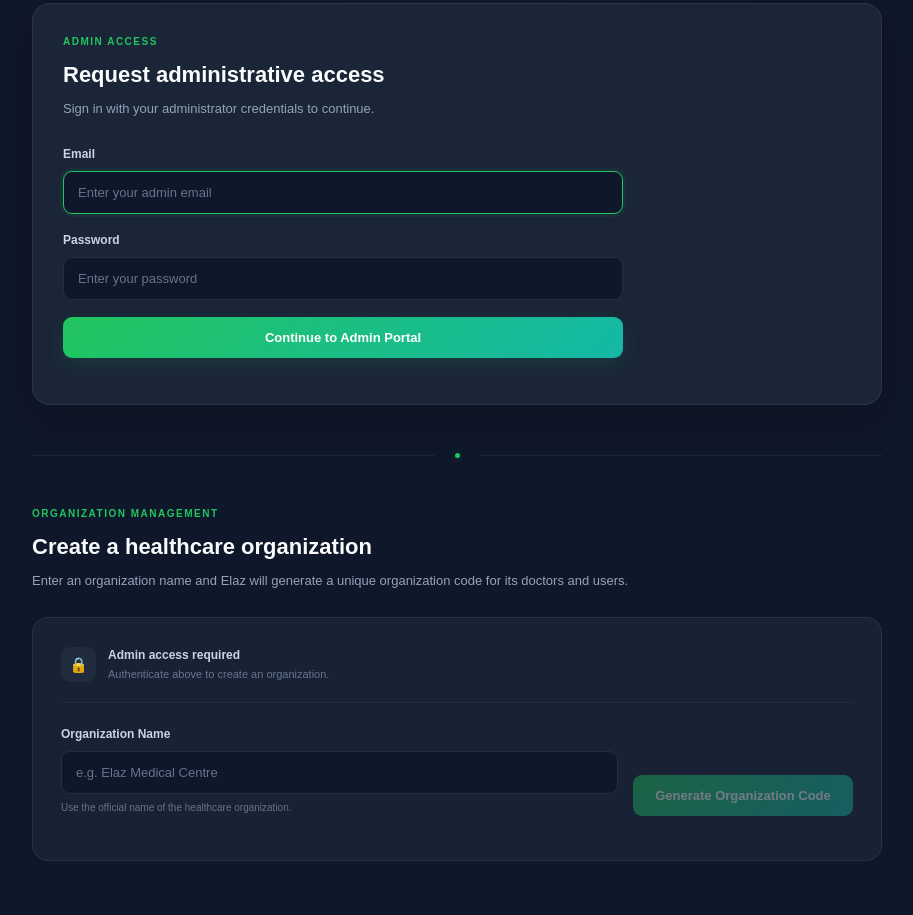
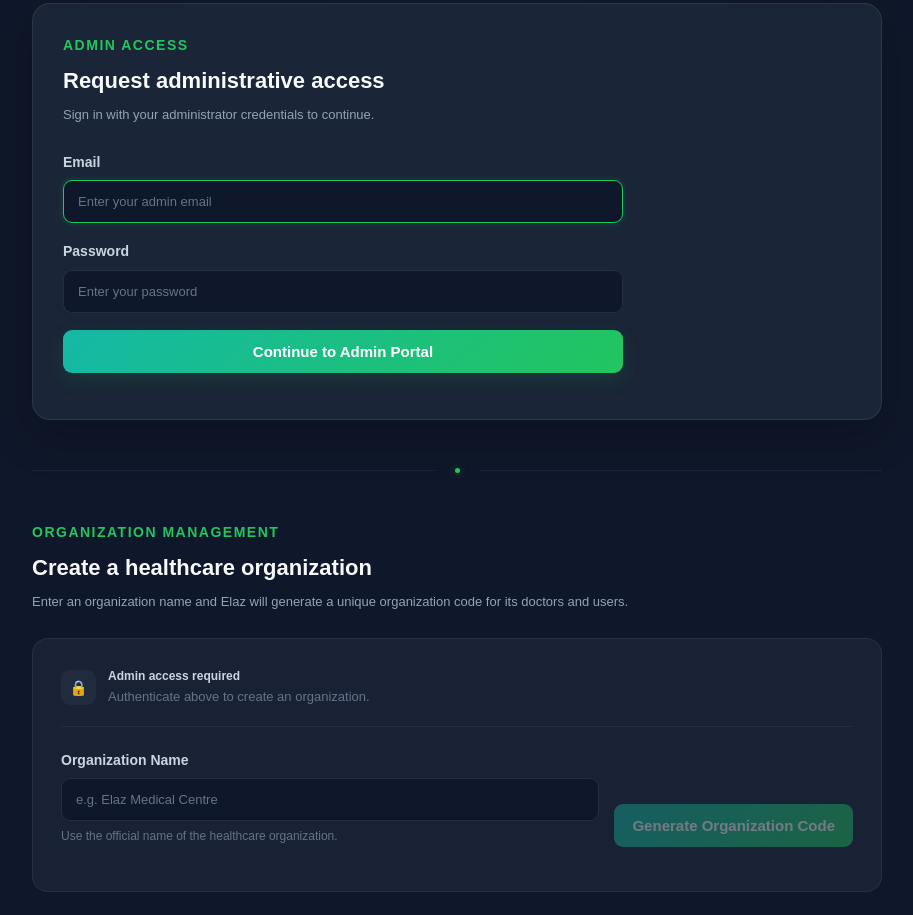
Before and after one commit to Indomitable-Essence/IoT-Health-Monitoring-System, a plain HTML site: page Frontend/admin.html in a window 1280 px wide. Shown: the part 415-1330 px from the top of the page, without its empty margins (183-1096 px from the left). Drawn offline with Linux system fonts and the light colour scheme.

Commit message:
Admin styling

```diff
--- a/Backend/index.js
+++ b/Backend/index.js
@@ -914,11 +914,6 @@ app.get(
     }
 );
 
-
-// =====================================================
-// REGISTER PATIENT
-// =====================================================
-
 app.post(
     "/patients",
     requireDoctorLogin,
--- a/Frontend/admin.css
+++ b/Frontend/admin.css
@@ -9,7 +9,6 @@ html {
 body {
     margin: 0;
     min-height: 100vh;
-
     background:
         radial-gradient(
             circle at 50% 0%,
@@ -229,7 +228,7 @@ body {
 
     color: #22C55E;
 
-    font-size: 10px;
+    font-size: 14px;
 
     font-weight: 700;
 
@@ -298,7 +297,7 @@ body {
 
     color: #CBD5E1;
 
-    font-size: 12px;
+    font-size: 14px;
 
     font-weight: 600;
 }
@@ -341,12 +340,6 @@ body {
     box-shadow:
         0 0 0 3px rgba(34, 197, 94, 0.07);
 }
-
-
-/* =========================================================
-   7. BUTTONS
-   ========================================================= */
-
 .primary-btn,
 .create-btn {
     width: 100%;
@@ -354,21 +347,17 @@ body {
     padding: 13px 18px;
 
     border: none;
-
     border-radius: 9px;
-
     background:
         linear-gradient(
             135deg,
-            #22C55E,
-            #14B8A6
+            #14B8A6,#22C55E
         );
 
     color: white;
-
     font-family: Arial, sans-serif;
 
-    font-size: 13px;
+    font-size: 15px;
 
     font-weight: 700;
 
@@ -404,20 +393,13 @@ body {
 
     box-shadow: none;
 }
-
-
-/* =========================================================
-   8. MESSAGES
-   ========================================================= */
-
 .message {
     display: none;
 
     margin: 12px 0;
 
-    font-size: 12px;
+    font-size: 15px;
 }
-
 .message.success {
     display: block;
 
@@ -429,12 +411,6 @@ body {
 
     color: #FCA5A5;
 }
-
-
-/* =========================================================
-   9. AUTHENTICATED STATE
-   ========================================================= */
-
 .authenticated-panel {
     display: flex;
 
@@ -649,10 +625,8 @@ body {
 
 .lock-message p {
     margin: 1px 0 0;
-
-    color: #64748B;
-
-    font-size: 11px;
+ color: #64748B;
+font-size: 13px;
 }
 
 .organization-form {
@@ -676,7 +650,7 @@ body {
 
     color: #64748B;
 
-    font-size: 10px;
+    font-size: 12px;
 }
 
 .create-btn {
```
